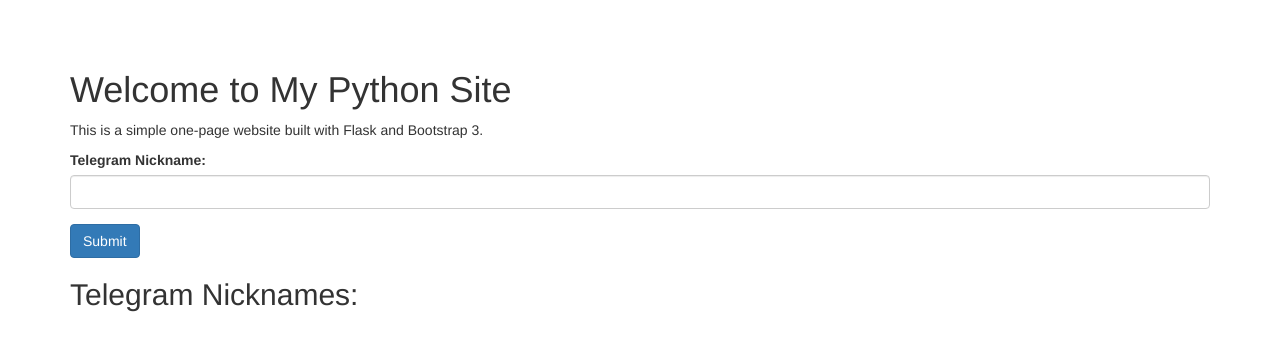
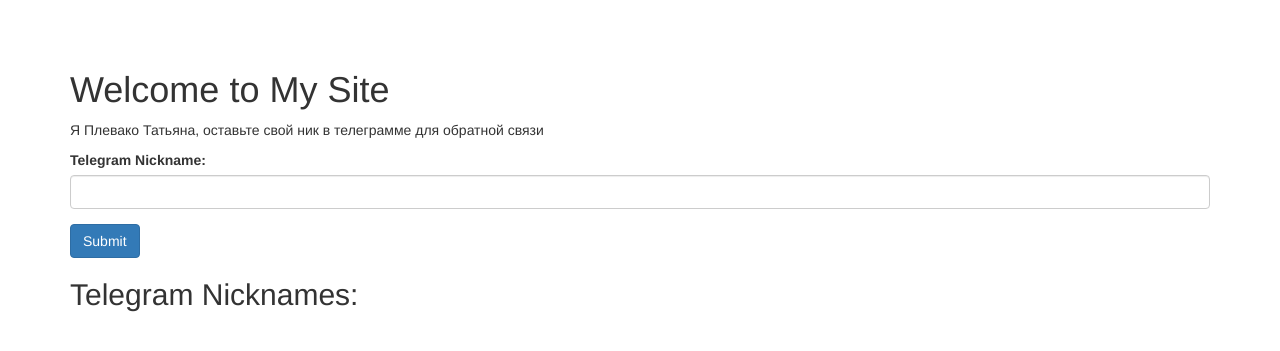
Before and after one commit to anyviewww/my_site, a Flask app: template templates/index.html in a window 1280 px wide. Shown: the top 351 px of the page. Run offline with Flask 2, Linux system fonts and the light colour scheme; the template is opened without the code that fills it, so the values that code supplies are empty; parts of the project's set-up code (start-up, migrations or seed data) failed here and were passed over; some libraries are stand-ins or nearby versions.

Commit message:
Update index.html

```diff
--- a/templates/index.html
+++ b/templates/index.html
@@ -3,14 +3,14 @@
 <head>
     <meta charset="UTF-8">
     <meta name="viewport" content="width=device-width, initial-scale=1.0">
-    <title>My Python Site</title>
+    <title>My Site</title>
     <link rel="stylesheet" href="https://maxcdn.bootstrapcdn.com/bootstrap/3.4.1/css/bootstrap.min.css">
     <link rel="stylesheet" href="{{ url_for('static', filename='style.css') }}">
 </head>
 <body>
     <div class="container">
-        <h1>Welcome to My Python Site</h1>
-        <p>This is a simple one-page website built with Flask and Bootstrap 3.</p>
+        <h1>Welcome to My Site</h1>
+        <p>Я Плевако Татьяна, оставьте свой ник в телеграмме для обратной связи </p>
         <form action="{{ url_for('add_nick') }}" method="POST">
             <div class="form-group">
                 <label for="nick">Telegram Nickname:</label>
```
